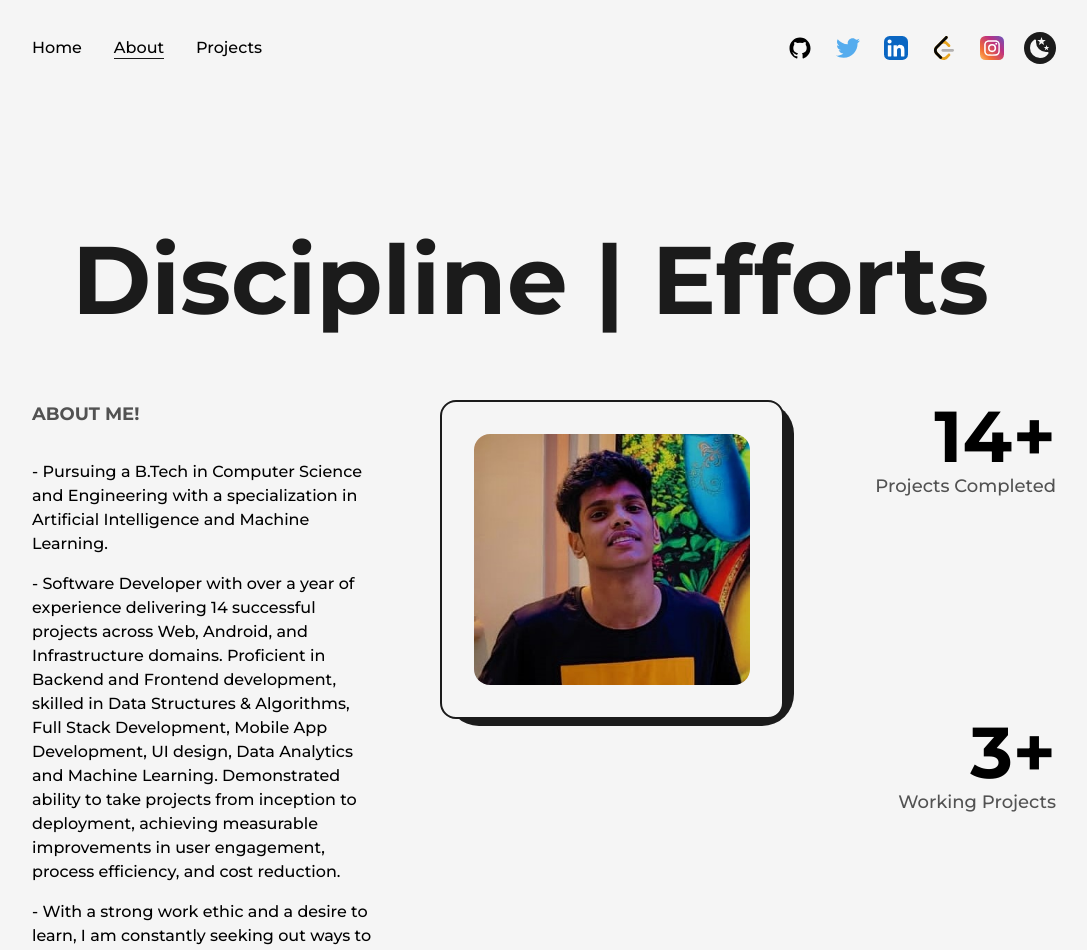
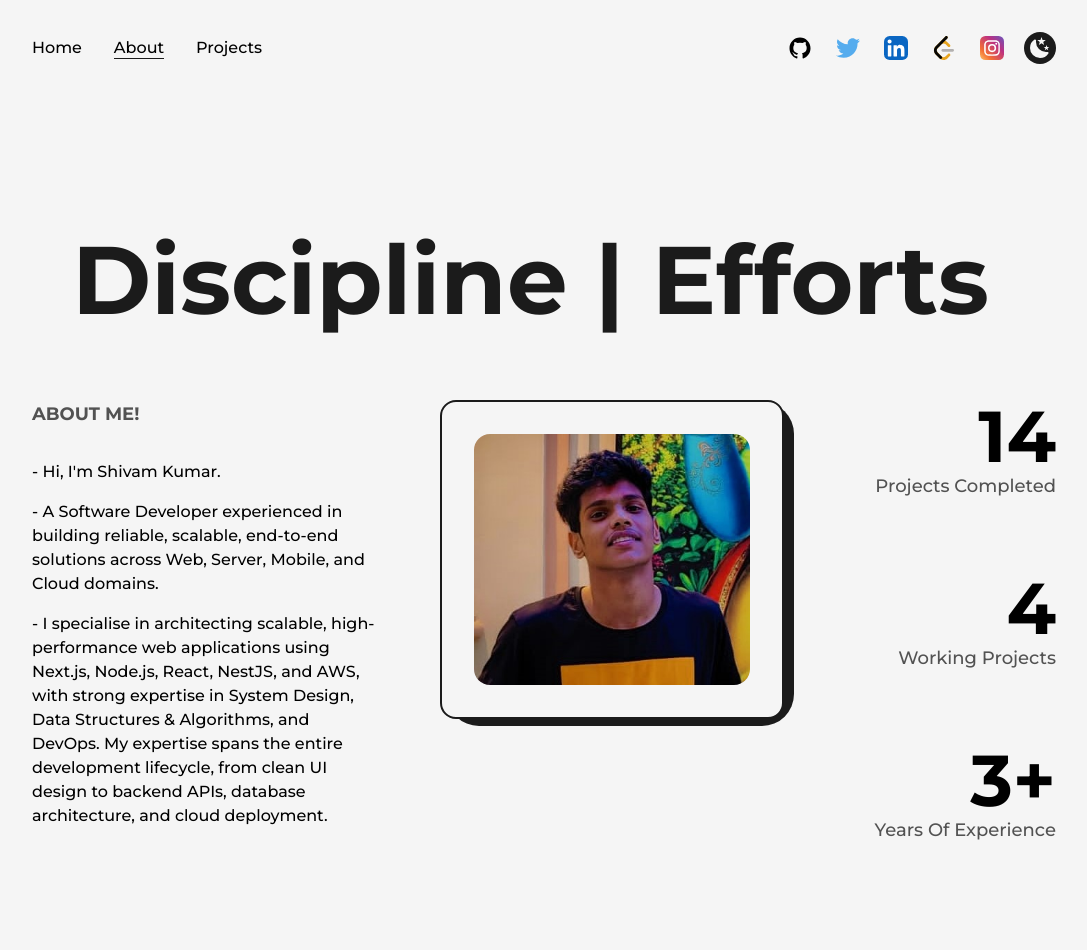
Before and after one commit to shhiivvaam/portfolio, a Next.js app: page /about in a window 1280 px wide. Shown: the top 950 px of the page, without its empty margins (96-1183 px from the left). Built offline with nearby package versions, Linux system fonts and the light colour scheme.

Commit message:
Updating Details

```diff
--- a/src/pages/about.js
+++ b/src/pages/about.js
@@ -35,13 +35,14 @@ const About = () => {
                                 About Me!
                             </h2>
                             <p className='my-4 font-medium'>
-                                - Pursuing a B.Tech in Computer Science and Engineering with a specialization in Artificial Intelligence and Machine Learning.
+                                - Hi, I'm Shivam Kumar.
                             </p>
                             <p className='font-medium'>
-                                - Software Developer with over a year of experience delivering 14 successful projects across Web, Android, and Infrastructure domains. Proficient in Backend and Frontend development, skilled in Data Structures & Algorithms, Full Stack Development, Mobile App Development, UI design, Data Analytics and Machine Learning. Demonstrated ability to take projects from inception to deployment, achieving measurable improvements in user engagement, process efficiency, and cost reduction.
+                                - A Software Developer experienced in building reliable, scalable, end-to-end solutions across Web, Server, Mobile, and Cloud domains.
                             </p>
                             <p className='my-4 font-medium'>
-                                - With a strong work ethic and a desire to learn, I am constantly seeking out ways to improve my skills and gain practical experience. Whether it's through internships, extracurricular activities, or networking events, I am committed to making the most of my time as a student and preparing myself for a successful career in the future.
+                                - I specialise in architecting scalable, high-performance web applications using Next.js, Node.js, React, NestJS, and AWS, with strong expertise in System Design, Data Structures & Algorithms, and DevOps.
+                                My expertise spans the entire development lifecycle, from clean UI design to backend APIs, database architecture, and cloud deployment.
                             </p>
                         </div>
                         <div className='col-span-3 relative h-max w-full rounded-2xl border-2 border-solid border-dark bg-light p-8
@@ -58,7 +59,7 @@ const About = () => {
                         <div className='col-span-2 flex flex-col items-end justify-between xl:col-span-8 xl:flex-row xl:items-center md:order-3'>
                             <div className='flex flex-col items-end justify-center xl:items-center'>
                                 <span className='inline-block text-7xl font-bold md:text-6xl sm:text-5xl xs:text-4xl'>
-                                    <AnimatedNumbers value={14} duration={3000} />+
+                                    <AnimatedNumbers value={14} duration={3000} />
                                 </span>
                                 <h2 className='text-lg font-medium capitalize text-dark/75 dark:text-light/75 xl:text-center md:text-lg sm:text-base xs:text-sm '>
                                     projects Completed
@@ -66,7 +67,7 @@ const About = () => {
                             </div>
                             <div className='flex flex-col items-end justify-center xl:items-center'>
                                 <span className='inline-block text-7xl font-bold md:text-6xl sm:text-5xl xs:text-4xl'>
-                                    <AnimatedNumbers value={3} duration={3000} />+
+                                    <AnimatedNumbers value={4} duration={3000} />
                                 </span>
                                 <h2 className='text-lg font-medium capitalize text-dark/75 dark:text-light/75 xl:text-center md:text-lg sm:text-base xs:text-sm '>
                                     Working Projects
@@ -74,7 +75,7 @@ const About = () => {
                             </div>
                             <div className='flex flex-col items-end justify-center xl:items-center'>
                                 <span className='inline-block text-7xl font-bold md:text-6xl sm:text-5xl xs:text-4xl'>
-                                    <AnimatedNumbers value={1} duration={3000} />+
+                                    <AnimatedNumbers value={3} duration={3000} />+
                                 </span>
                                 <h2 className='text-lg font-medium capitalize text-dark/75 dark:text-light/75 xl:text-center md:text-lg sm:text-base xs:text-sm '>
                                     years of Experience
```
